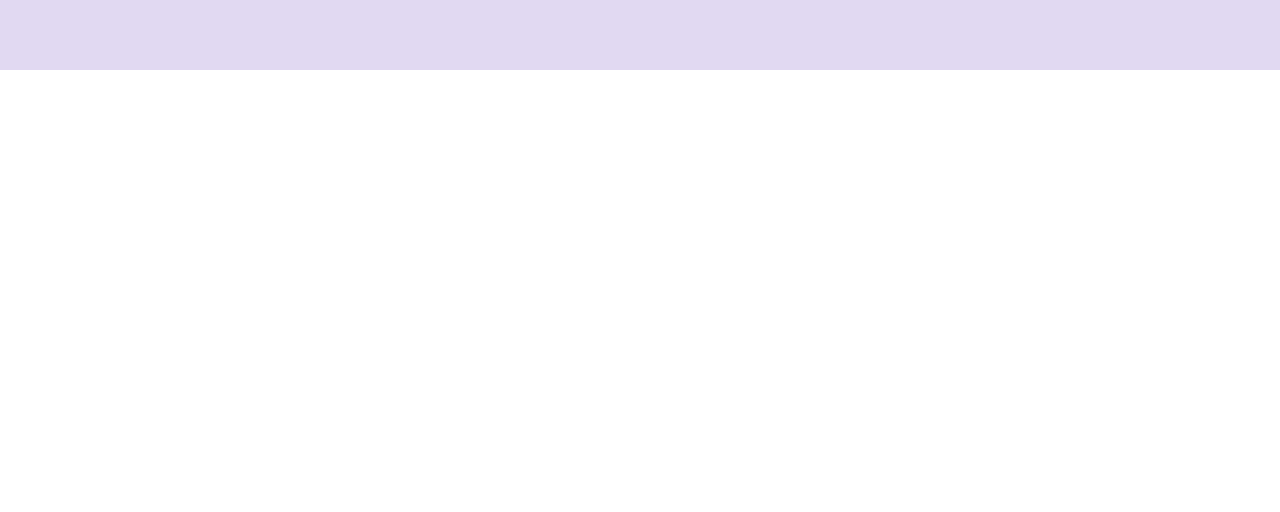
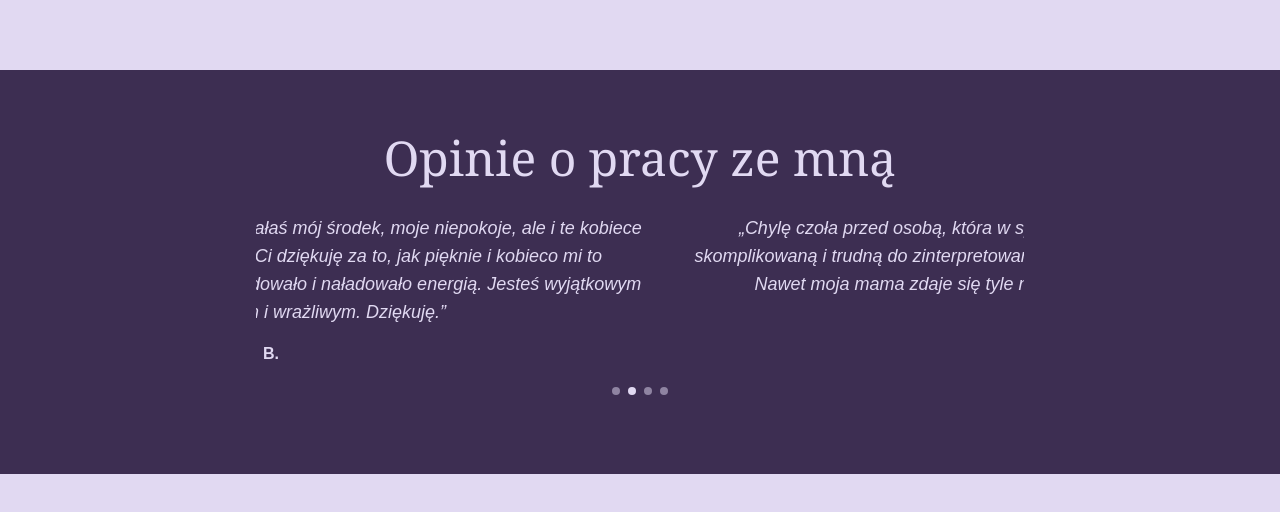
Before and after one commit to mae-rwen/tarotLandingpage, a Next.js app: page / in a window 1280 px wide. Shown: the part 2494-3006 px from the top of the page. Before the commit the page ends 2564 px from the top, so only its background shows below. Built offline with nearby package versions, Linux system fonts and the light colour scheme.

Commit message:
reviews section

```diff
--- a/package.json
+++ b/package.json
@@ -13,7 +13,8 @@
     "heroicons": "^2.2.0",
     "next": "15.2.1",
     "react": "^19.0.0",
-    "react-dom": "^19.0.0"
+    "react-dom": "^19.0.0",
+    "swiper": "^11.2.5"
   },
   "devDependencies": {
     "@eslint/eslintrc": "^3",
--- /dev/null
+++ b/src/app/components/ReviewsSection.jsx
@@ -0,0 +1,76 @@
+"use client";
+
+import { Swiper, SwiperSlide } from "swiper/react";
+import { Navigation, Pagination, Autoplay } from "swiper/modules";
+import "swiper/css";
+import "swiper/css/navigation";
+import "swiper/css/pagination";
+
+const reviews = [
+  {
+    text: "Jestem zachwycona! Niebywale trafnie opisałaś mój środek, moje niepokoje, ale i te kobiece cechy, które w swobie ukryłam. Bardzo Ci dziękuję za to, jak pięknie i kobieco mi to przedstawiłaś. Niesamowicie mnie to podbudowało i naładowało energią. Jesteś wyjątkowym człowiekiem, czułym i wrażliwym. Dziękuję.",
+    author: "B.",
+  },
+  {
+    text: "Chylę czoła przed osobą, która w sposób niezwykle trafny opisała mi moją dość skomplikowaną i trudną do zinterpretowania sytuację życiową, plany, marzenia i pragnienia. Nawet moja mama zdaje się tyle nie wiedzieć o mnie, co Fioletowa Wróżka.",
+    author: "A.S.",
+  },
+  {
+    text: "Agato, ogromna więczność za ten przekaz. Jest niezwykle trafny, prawdziwy i wyczerpujący, ale przede wszystkim podnoszący na duchu.",
+    author: "K.L.",
+  },
+  {
+    text: "To przede wszystkim wspaniała osoba, potrafiąca słuchać. Z lekkością wyczytała z kart obecną sytuację. Interpretacja bez sugestii, otwierajaca umysł na rzeczy na pierwszy rzut oka wydające się nieistotne. Z czystym sumieniem polecam!",
+    author: "A.",
+  },
+];
+
+const ReviewsSection = () => {
+  return (
+    <section className="py-16 px-6 text-[#E1D9F2] bg-[#3D2E52]">
+      <h2 className="text-3xl md:text-5xl font-serif text-center pb-8">
+        Opinie o pracy ze mną
+      </h2>
+      <div className="max-w-3xl mx-auto">
+        <Swiper
+          modules={[Navigation, Pagination, Autoplay]}
+          spaceBetween={20}
+          slidesPerView={1}
+          pagination={{ clickable: true }}
+          autoplay={{ delay: 6000 }}
+          loop
+          className="w-full"
+        >
+          {reviews.map((review, index) => (
+            <SwiperSlide key={index} className="text-center">
+              <p className="text-lg italic text-[#E1D9F2]">„{review.text}”</p>
+              <p className="mt-4 font-semibold">{review.author}</p>
+            </SwiperSlide>
+          ))}
+        </Swiper>
+      </div>
+
+      {/* Style dla strzałek i paginacji */}
+      <style jsx global>{`
+        /* Kropki paginacji */
+        .swiper-pagination-bullet {
+          background-color: #e1d9f2 !important;
+          opacity: 0.5;
+        }
+
+        .swiper-pagination-bullet-active {
+          background-color: #e1d9f2 !important;
+          opacity: 1;
+        }
+
+        /* Przesunięcie paginacji niżej */
+        .swiper-pagination {
+          position: relative !important;
+          margin-top: 20px;
+        }
+      `}</style>
+    </section>
+  );
+};
+
+export default ReviewsSection;
--- a/src/app/page.js
+++ b/src/app/page.js
@@ -4,6 +4,7 @@ import Navbar from "./components/Navbar";
 import WelcomeSection from "./components/WelcomeSection";
 import OfferSection from "./components/OfferSection";
 import AboutMeSection from "./components/AboutMeSection";
+import ReviewsSection from "./components/ReviewsSection";
 
 export default function Home() {
   return (
@@ -13,10 +14,11 @@ export default function Home() {
         <div className="">
           <HeroSection />
         </div>
-        <div className="flex flex-col">
+        <div className="flex flex-col pb-20">
           <WelcomeSection />
           <OfferSection />
           <AboutMeSection />
+          <ReviewsSection />
         </div>
       </div>
     </main>
```
Also changed, not shown: src/app/components/AboutMeSection.jsx (renamed from src/app/components/AboutMeSection.js), src/app/components/MenuOverlay.jsx (renamed from src/app/components/MenuOverlay.js), src/app/components/NavLink.jsx (renamed from src/app/components/NavLink.js), src/app/components/Navbar.jsx (renamed from src/app/components/Navbar.js), src/app/components/OfferSection.jsx (renamed from src/app/components/OfferSection.js), src/app/components/WelcomeSection.jsx (renamed from src/app/components/WelcomeSection.js), 1 other file (tests, documents, lock files or other folders).
